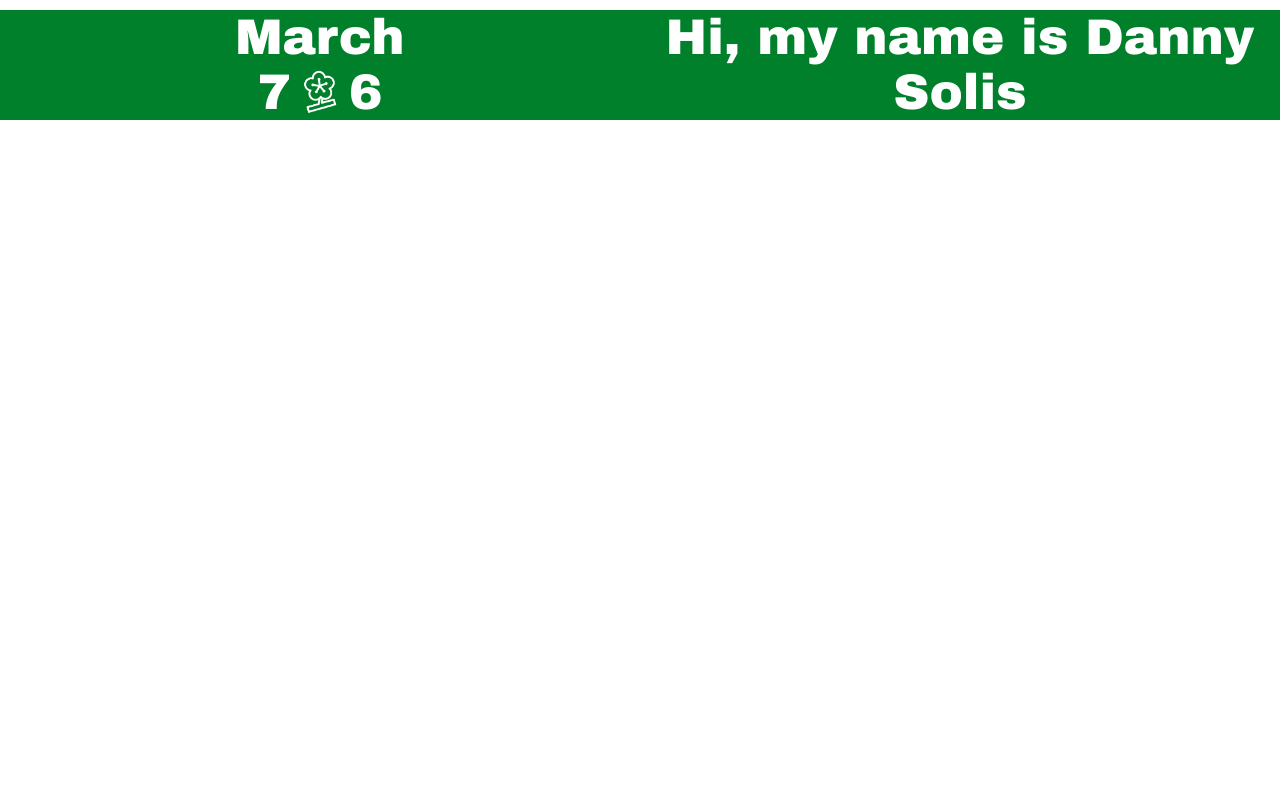
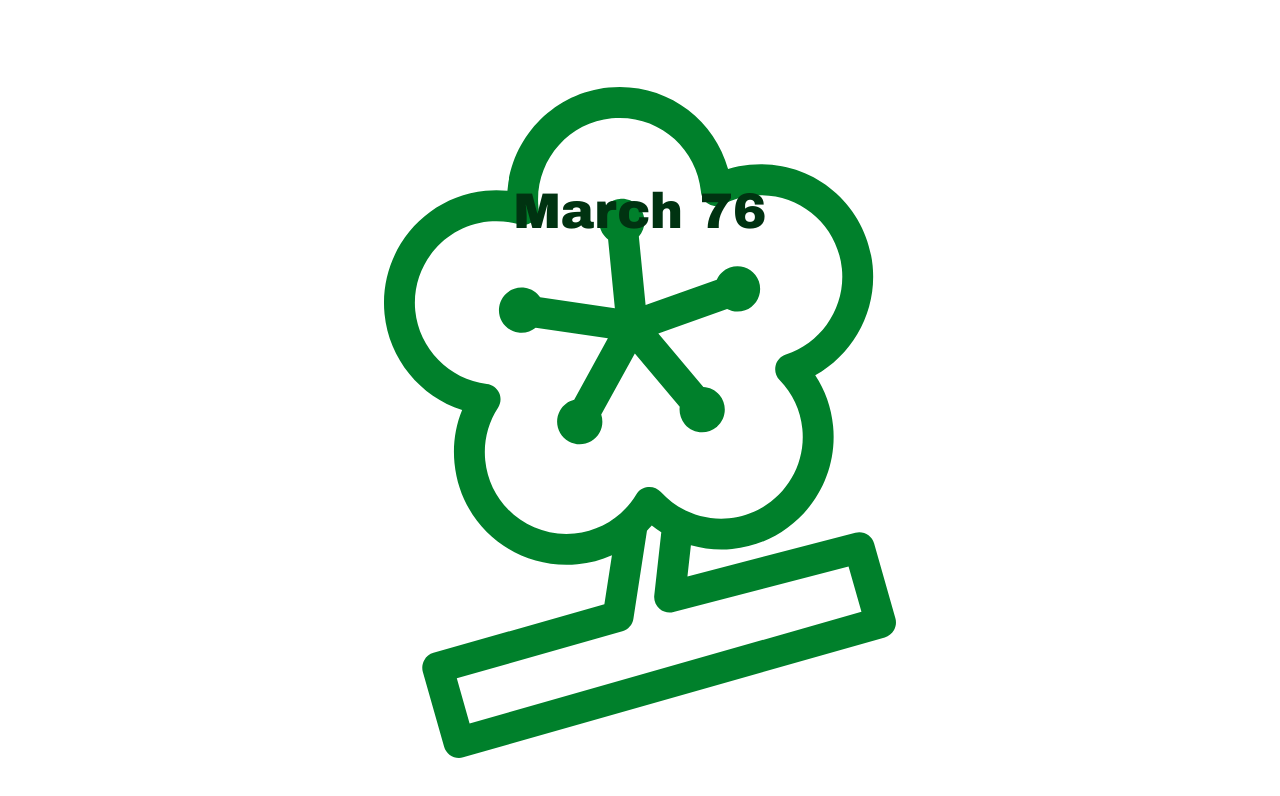
Before and after one commit to dsolis421/march76v3, a plain HTML site: page index.html in a window 1280 px wide. Drawn offline with nearby package versions, Linux system fonts and the light colour scheme.

Commit message:
cont design work

```diff
--- a/css/style.css
+++ b/css/style.css
@@ -31,40 +31,18 @@ body {
   font-family: 'Oxygen', sans-serif;
 }
 
+section {
+  height: auto;
+}
+
 a {
   color: #00cc44;
 }
 
 header {
-  display: flex;
-  flex-direction: row;
-  flex-wrap: wrap;
   height: auto;
   padding: 10px 0;
   width: 100%;
-}
-
-header div {
-  background: #00802b;
-  color: white;
-  display: inline-block;
-  text-align: center;
-  width: 50%;
-}
-
-header h1 {
-  font-size: 50px;
-}
-
-header h1:not(:first-of-type) {
-  display: inline-block;
-}
-
-header img {
-  display: inline-block;
-  margin-bottom: -8px;
-  width: 50px;
-  height: auto;
 }
 
 h1 {
@@ -73,5 +51,19 @@ h1 {
 }
 
 #intro {
+  padding: 5%;
   text-align: center;
 }
+
+/*this padding hack was to get the svg to display in ie*/
+.logo-container {
+  width: 45%;
+  background-image: url("../img/color_logo_only_transparent.svg");
+  background-size: contain;
+  background-repeat: no-repeat;
+  box-sizing: content-box;
+  max-height: 100%;
+  margin: 0 auto;
+  padding-top: 100px; /* reset */
+  padding-bottom: calc(45% * 1.13107606);
+}
--- a/index.html
+++ b/index.html
@@ -14,22 +14,15 @@
 
 <body>
   <header>
-    <div>
-      <h1>March</h1>
-      <h1>7</h1>
-      <img src="./img/white_logoonly_transparent.png" alt="March 75 logo" />
-      <h1>6</h1>
-    </div>
-    <div>
-        <h1>Hi, my name is Danny Solis</h1>
-    </div>
   </header>
   <main>
-  </footer>
-      <section id="intro">
-
+    <section id="intro">
+      <div class='logo-container'>
+        <h1>March 76</h1>
+      </div>
     </section>
     <footer id="contact">
+    </footer>
   </main>
   <script src="https://ajax.googleapis.com/ajax/libs/jquery/3.2.1/jquery.min.js"></script>
 </body>
```
Also changed, not shown: img/color_logo_only_transparent.svg (added), img/white_logoonly_transparent.png (deleted).
